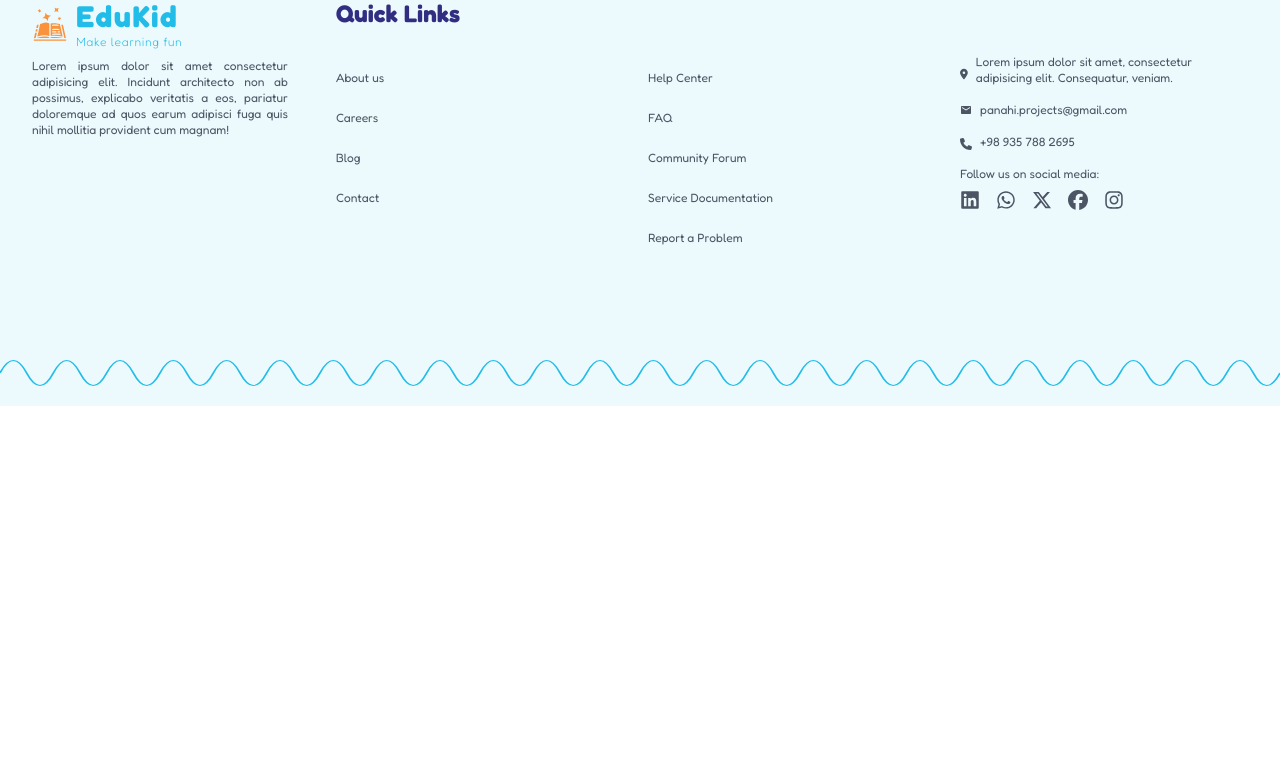
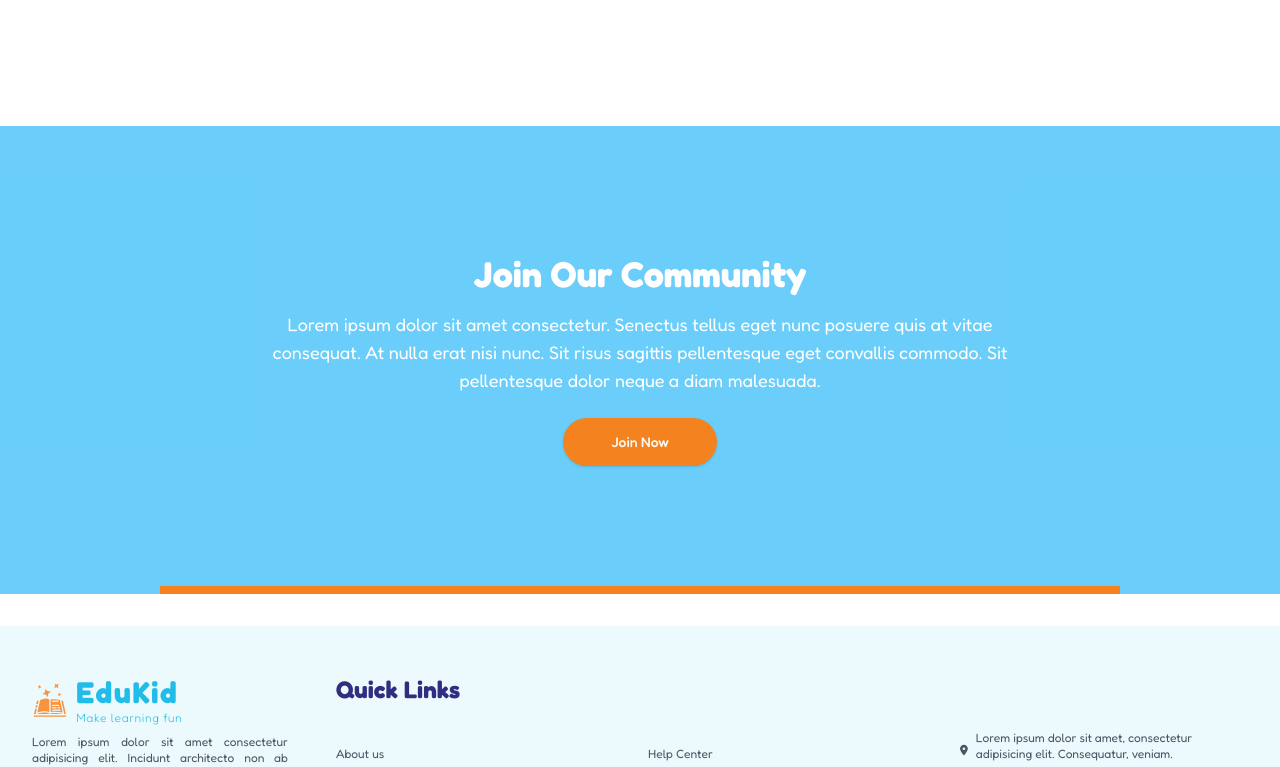
Before and after one commit to panahi-projects/learning-platform-landing, a Next.js app: page / in a window 1280 px wide. Shown: the part 3367-4134 px from the top of the page. Before the commit the page ends 3773 px from the top, so only its background shows below. Built offline with nearby package versions, Linux system fonts and the light colour scheme.

Commit message:
add community section to the landing

```diff
--- a/app/page.tsx
+++ b/app/page.tsx
@@ -3,6 +3,7 @@ import ProgramsCardCarousel from "@/components/ProgramsCardCarousel";
 import HeroSlider from "../components/HeroSlider";
 import ProgramsCardCarousel2 from "@/components/ProgramsCardCarousel2";
 import AccordionSection from "@/components/AccordionSection";
+import CommunitySection from "@/components/CommunitySection";
 
 export default function Home() {
   return (
@@ -24,8 +25,13 @@ export default function Home() {
         </section>
       </div>
       <div>
-        <section className="container py-8">
+        <section className="container pt-32 pb-20">
           <AccordionSection />
+        </section>
+      </div>
+      <div>
+        <section className="py-8">
+          <CommunitySection />
         </section>
       </div>
     </div>
--- /dev/null
+++ b/components/CommunitySection.tsx
@@ -0,0 +1,31 @@
+import React from "react";
+import { Button } from "./ui/button";
+
+const CommunitySection = () => {
+  return (
+    <div>
+      <div
+        className="relative bg-cover bg-center"
+        style={{ backgroundImage: "url('/images/image-7.jpg');" }}
+      >
+        <div className="absolute inset-0 bg-sky-400 bg-opacity-75"></div>
+
+        <div className="relative z-10 flex flex-col items-center justify-center text-center text-white py-32 px-4 max-w-3xl mx-auto">
+          <h1 className="text-4xl font-bold mb-4">Join Our Community</h1>
+          <p className="text-lg mb-6">
+            Lorem ipsum dolor sit amet consectetur. Senectus tellus eget nunc
+            posuere quis at vitae consequat. At nulla erat nisi nunc. Sit risus
+            sagittis pellentesque eget convallis commodo. Sit pellentesque dolor
+            neque a diam malesuada.
+          </p>
+          <Button size={"xl"} variant={"default"}>
+            Join Now
+          </Button>
+        </div>
+        <div className="absolute bottom-0 left-1/2 -translate-x-1/2 bg-primary h-2 w-3/4"></div>
+      </div>
+    </div>
+  );
+};
+
+export default CommunitySection;
```
Also changed, not shown: public/images/image-7.jpg (added).
